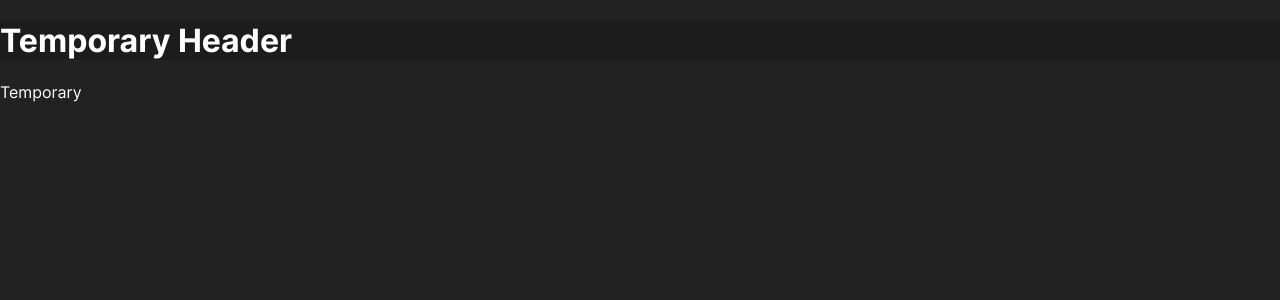
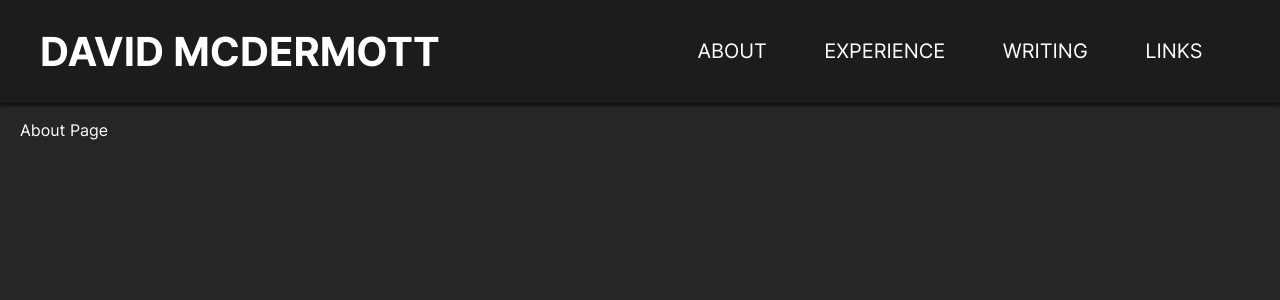
Before and after one commit to DMcDe/dmcde.github.io, a React (Create React App) app: page / in a window 1280 px wide. Shown: the top 300 px of the page. Built offline with nearby package versions, Linux system fonts and the light colour scheme.

Commit message:
Added header styling

```diff
--- a/src/About.js
+++ b/src/About.js
@@ -1,6 +1,6 @@
 const About = () => {
     return (
-        <div>Temporary</div>
+        <main>About Page</main>
     );
 }
 
--- a/src/BadLink.js
+++ b/src/BadLink.js
@@ -1,6 +1,6 @@
 const BadLink = () => {
     return(
-        <div>This link cannot be found. Did you mistype?</div>
+        <main>This link cannot be found. Did you mistype?</main>
     );
 }
 
--- a/src/ExperiencePage.js
+++ b/src/ExperiencePage.js
@@ -1,6 +1,6 @@
 const ExperiencePage = () => {
     return(
-        <div>Experience/Projects Overview</div>
+        <main>Experience/Projects Overview</main>
     );
 }
 
--- a/src/Header.js
+++ b/src/Header.js
@@ -1,7 +1,13 @@
 const Header = () => {
     return(
         <header className="Header">
-            <h1>Temporary Header</h1>
+            <h1 className="header-name">DAVID MCDERMOTT</h1>
+            <div className="header-menu">
+                <div className="header-button">ABOUT</div>
+                <div className="header-button">EXPERIENCE</div>
+                <div className="header-button">WRITING</div>
+                <div className="header-button">LINKS</div>
+            </div>
         </header>
     )
 }
--- a/src/ProjectPage.js
+++ b/src/ProjectPage.js
@@ -1,6 +1,6 @@
 const ProjectPage = () => {
     return (
-        <div>Specifics on a project</div>
+        <main>Specifics on a project</main>
     );
 }
 
--- a/src/index.js
+++ b/src/index.js
@@ -1,6 +1,9 @@
 import React from 'react';
 import ReactDOM from 'react-dom/client';
-import './index.css';
+
+import './styles/index.css';
+import './styles/header.css';
+
 import App from './App';
 import { BrowserRouter as Router, Routes, Route } from 'react-router-dom';
 
--- /dev/null
+++ b/src/styles/header.css
@@ -0,0 +1,55 @@
+.Header {
+    background-color: rgb(28, 28, 28);
+    color: white;
+    box-shadow: 0px 3px 2px rgba(0, 0, 0, 0.5);
+
+    position: fixed;
+    left: 0;
+    right: 0;
+
+    margin: 0px;
+    padding: 0px 20px;
+
+    display: grid;
+    grid-template-columns: 1fr 1fr;
+    align-items: center;
+  }
+
+  .header-name {
+    padding-left: 20px;
+    font-size: 40px;
+    width: 400px;
+
+    cursor: pointer;
+  }
+
+  .header-menu {
+    display: flex;
+    justify-content: space-evenly;
+
+  }
+
+  .header-button {
+    display: flex;
+    align-items: center;
+    justify-content: center;
+
+    cursor: pointer;
+
+    font-size: 20px;
+  }
+
+  .header-button:hover{
+    font-weight: bold;
+  }
+
+  @media (max-width: 875px) {
+    .header-name {
+      font-size: 32px;
+      width: 350px;
+    }
+
+    .header-button{
+      font-size: 16px;
+    }
+  }
--- a/src/index.css
+++ b/src/styles/index.css
@@ -1,13 +1,13 @@
 @font-face {
   font-family: 'Inter';
-  src: local('Inter'), url(./fonts/Inter-VariableFont_slnt\,wght.ttf) format('truetype');
+  src: local('Inter'), url(../fonts/Inter-VariableFont_slnt\,wght.ttf) format('truetype');
 }
 
 body {
   font-family: 'Inter', 'Roboto', 'Oxygen',
     'Ubuntu', 'Cantarell', 'Fira Sans', 'Droid Sans', 'Helvetica Neue',
     sans-serif;
-  background-color: rgb(34, 34, 34);
+  background-color: rgb(38, 38, 38);
   color: white;
   margin: 0px;
   padding: 0px;
@@ -15,15 +15,8 @@ body {
   -moz-osx-font-smoothing: grayscale;
 }
 
-header {
-  margin: 0px;
-  padding: 0px;
-}
-
-.Header {
-  background-color: rgb(28, 28, 28);
-  color: white;
-  margin: 0px;
+main {
+  padding: 120px 20px;
 }
 
 code {
```
